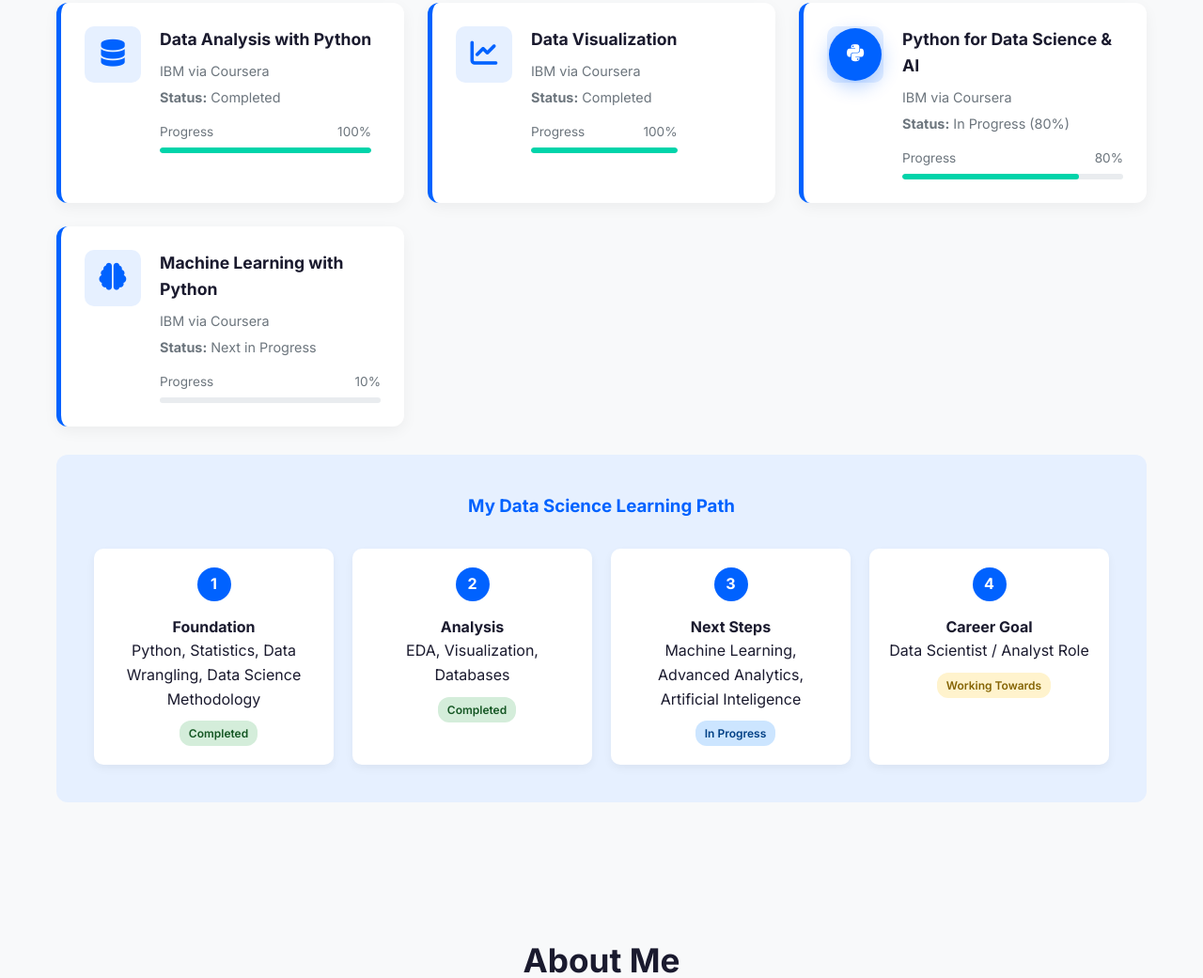
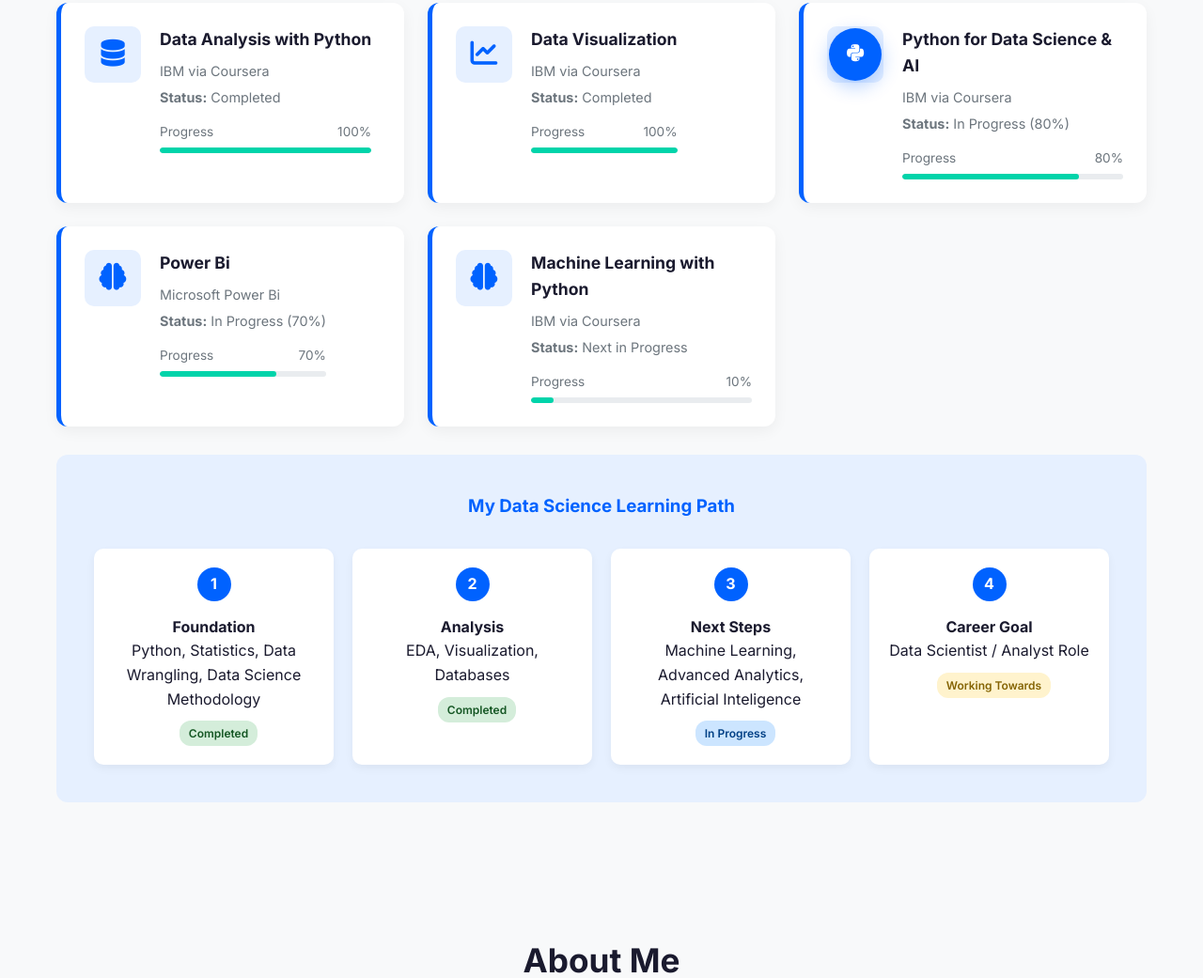
Before and after one commit to TheBoss7660/TheBoss7660.github.io, a plain HTML site: page index.html in a window 1280 px wide. Shown: the part 3681-4722 px from the top of the page at 94% size. Drawn offline with Linux system fonts and the light colour scheme.

Commit message:
Update portfolio with new projects and styling

```diff
--- a/index.html
+++ b/index.html
@@ -1347,6 +1347,26 @@
                         <i class="fas fa-brain"></i>
                     </div>
                     <div class="cert-content">
+                        <h3>Power Bi</h3>
+                        <p>Microsoft Power Bi</p>
+                        <p><strong>Status:</strong> In Progress (70%) </p>
+                        <div class="cert-progress">
+                            <div class="progress-label">
+                                <span>Progress</span>
+                                <span>70%</span>
+                            </div>
+                            <div class="progress-bar">
+                                <div class="progress-fill" style="width: 70%"></div>
+                            </div>
+                        </div>
+                    </div>
+                </div>
+
+                <div class="cert-card">
+                    <div class="cert-icon">
+                        <i class="fas fa-brain"></i>
+                    </div>
+                    <div class="cert-content">
                         <h3>Machine Learning with Python</h3>
                         <p>IBM via Coursera</p>
                         <p><strong>Status:</strong> Next in Progress</p>
@@ -1356,11 +1376,12 @@
                                 <span>10%</span>
                             </div>
                             <div class="progress-bar">
-                                <div class="progress-fill" style="width: 0%"></div>
+                                <div class="progress-fill" style="width: 10%"></div>
                             </div>
                         </div>
                     </div>
                 </div>
+
             </div>
 
             <!-- Learning Path -->
@@ -1451,7 +1472,7 @@
                         <a href="#contact" class="btn btn-primary">
                             <i class="fas fa-paper-plane"></i> Discuss Opportunities
                         </a>
-                        <a href="assets/satocv.docx" class="btn btn-outline">
+                        <a href="assets/John_Sato_CV.pdf" class="btn btn-outline">
                             <i class="fas fa-download"></i> Download Resume
                         </a>
                     </div>
```
Also changed, not shown: 3 other files.
